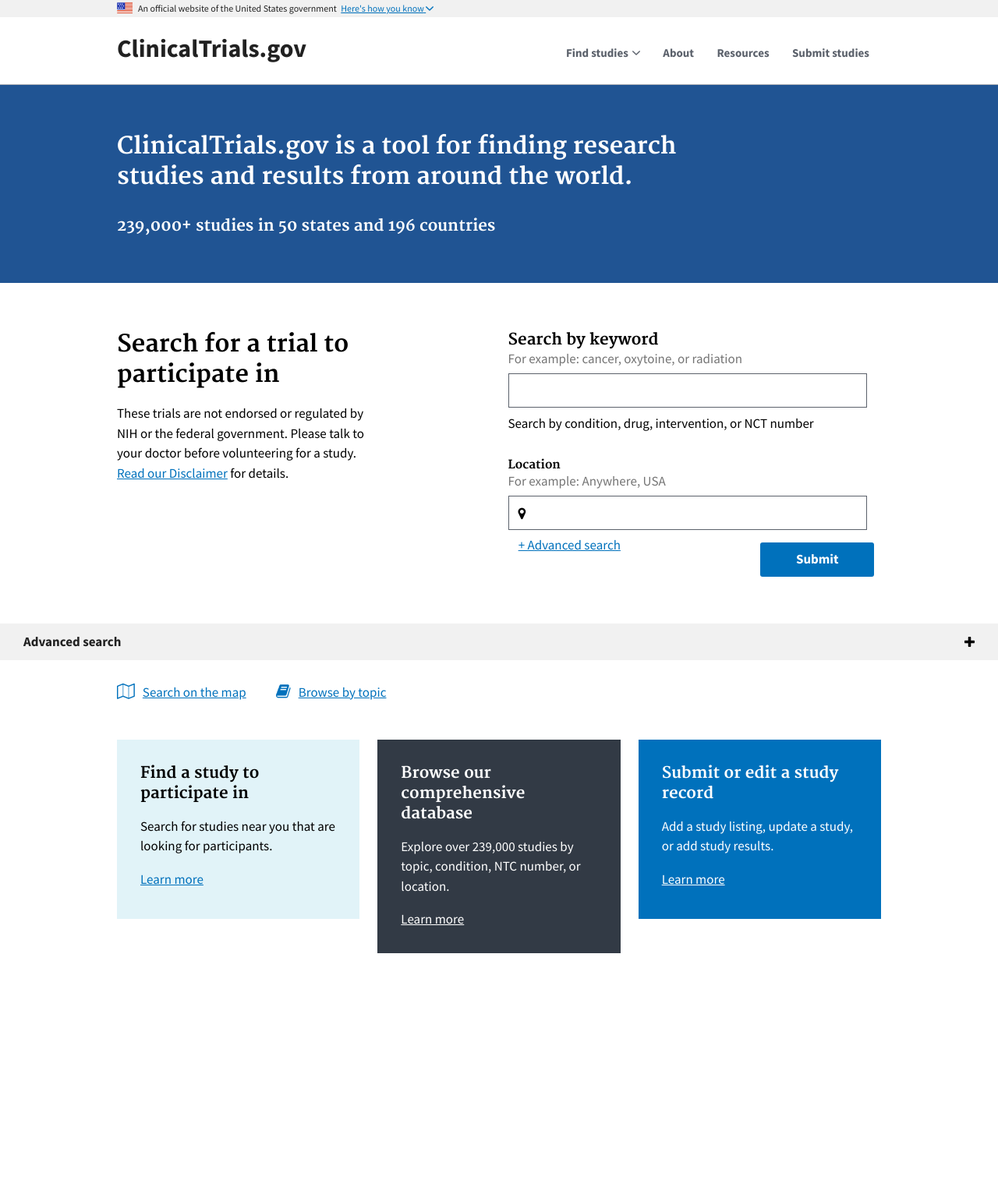
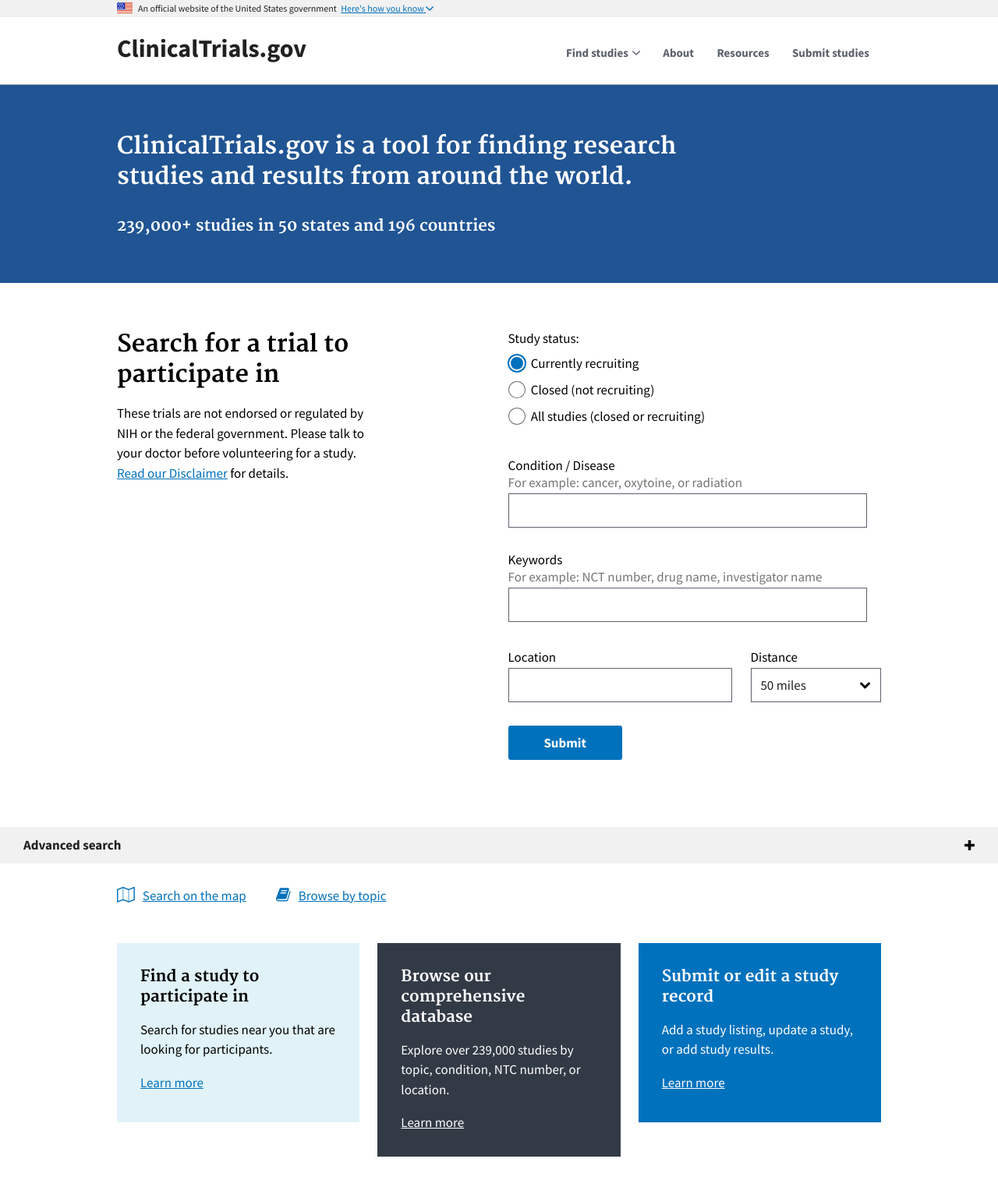
Before and after one commit to 18F/clinical-trials-prototype, a Jekyll site: the page built from pages/home.md, in a window 1280 px wide. Shown: the whole page at 78% size. Built offline with Jekyll 4.4.1, drawn with Linux system fonts in a browser that asks for light colours; before the commit the page ends 1253 px from its top, so only the background shows below that.

Commit message:
Pull in form from other site

```diff
--- a/_sass/_custom.scss
+++ b/_sass/_custom.scss
@@ -221,6 +221,10 @@
 
 input[id="location"] {
   padding-left: 30px;
+}
+
+.legend-study-status {
+  font-weight: $font-normal;
 }
 
 // Info callouts ------------ //
--- a/pages/home.md
+++ b/pages/home.md
@@ -16,7 +16,7 @@
       <p>These trials are not  endorsed or regulated by NIH or the federal government. Please talk to your doctor before volunteering for a study. <a href="#">Read our Disclaimer</a> for details.</p>
     </div>
     <div class="usa-width-one-half">
-      <form class="form-search" action="{{ site.baseurl }}/search-results/">
+<!--       <form class="form-search" action="{{ site.baseurl }}/search-results/">
         <label for="keyword">Search by keyword</label>
         <span class="usa-form-hint">For example: cancer, oxytoine, or radiation</span>
         <input id="keyword" name="keyword" type="text">
@@ -27,6 +27,48 @@
         <i class="fa fa-map-marker" aria-hidden="true"></i>
         <a href="#">+ Advanced search</a>
         <input type="submit" value="Submit">
+      </form> -->
+      <form action="{{ site.baseurl }}/search-results/">
+        <fieldset class="fieldset-search" title="All fields optional">
+          <legend class="search-legend usa-sr-only">Search for studies which are:</legend>
+          <fieldset class="usa-fieldset-inputs">
+            <legend class="legend-study-status">Study status:</legend>
+            <ul class="usa-unstyled-list">
+              <li>
+                <input id="study-recruiting" type="radio" checked name="study-status" value="stanton">
+                <label for="study-recruiting">Currently recruiting</label>
+              </li>
+              <li>
+                <input id="study-closed" type="radio" name="study-status" value="anthony">
+                <label for="study-closed">Closed (not recruiting)</label>
+              </li>
+              <li>
+                <input id="study-all" type="radio" name="study-status" value="anthony">
+                <label for="study-all">All studies (closed or recruiting)</label>
+              </li>
+            </ul>
+          </fieldset>
+          <label for="input-type-text">Condition / Disease</label>
+          <span class="usa-form-hint">For example: cancer, oxytoine, or radiation</span>
+          <input id="input-type-text" name="input-type-text" type="text">
+          <label for="input-type-text">Keywords</label>
+          <span class="usa-form-hint">For example: NCT number, drug name, investigator name</span>
+          <input id="input-type-text" name="input-type-text" type="text">
+          <div class="usa-input-grid usa-input-grid-medium">
+            <label for="city">Location</label>
+            <input id="city" name="city" type="text">
+          </div>
+          <div class="usa-input-grid usa-input-grid-small">
+            <label for="state">Distance</label>
+            <select id="state" name="state">
+              <option value="50">50 miles</option>
+              <option value="100">100 miles</option>
+              <option value="200">200 miles</option>
+            </select>
+          </div>
+          <input type="submit" value="Submit">
+
+        </fieldset>
       </form>
     </div>
   </div>
```
